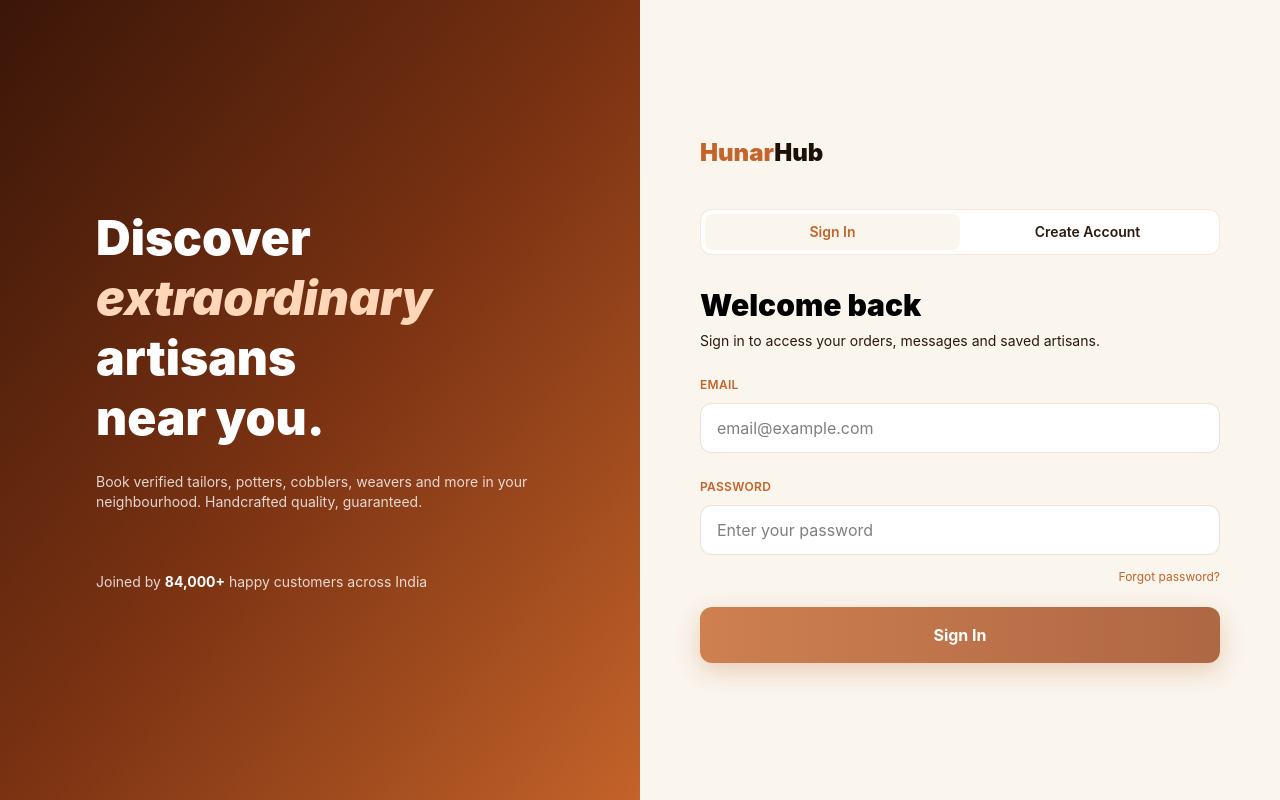
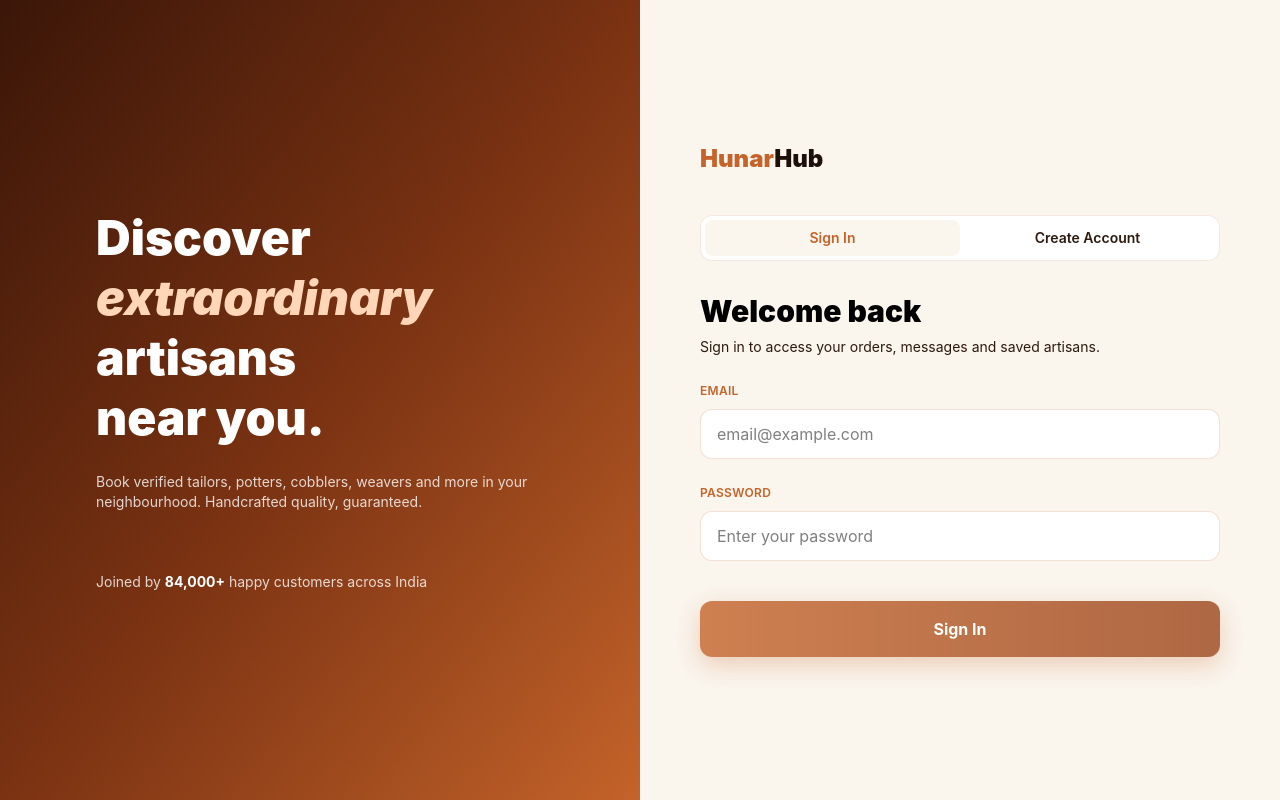
Before and after one commit to Maneesh0333/Hunar-hub, a React (Vite) app in the folder front-end/: page /auth in a window 1280 px wide. Built offline with nearby package versions, Linux system fonts and the light colour scheme; no server answers.

Commit message:
Profile Icon renamed with first letter of name

```diff
--- a/front-end/src/components/Auth/Login.tsx
+++ b/front-end/src/components/Auth/Login.tsx
@@ -67,20 +67,22 @@ function Login() {
               registration={register("password")}
               error={errors.password}
             >
-              <div className="text-right mt-2">
+              {/* <div className="text-right mt-2">
                 <span className="text-xs text-[var(--clay)] cursor-pointer hover:underline">
                   Forgot password?
                 </span>
-              </div>
+              </div> */}
             </InputField>
 
             {/* Submit */}
+            <div className="mt-10">
               <Button
                 type="submit"
                 isValid={isValid}
                 label="Sign In"
                 isLoading={loginMutation.isPending}
               />
+            </div>
           </form>
         </div>
       ) : (
--- a/front-end/src/components/Entrepreneur/Sidebar.tsx
+++ b/front-end/src/components/Entrepreneur/Sidebar.tsx
@@ -36,8 +36,8 @@ export default function Sidebar({ sidebarNav }: SidebarProps) {
           </div>
 
           <div className="flex items-center gap-3 bg-[rgba(255,255,255,0.06)] border border-[rgba(255,255,255,0.08)] px-2.5 py-3 rounded-2xl">
-            <div className="w-11 h-11 rounded-xl bg-[#C4632A] flex items-center justify-center text-lg">
-              🧑‍💼
+            <div className="w-11 h-11 font-semibold rounded-xl bg-[#C4632A] flex items-center justify-center text-lg">
+              {user?.name[0]}
             </div>
 
             <div>
```
Lines whose indentation alone changed are shown as unchanged.
